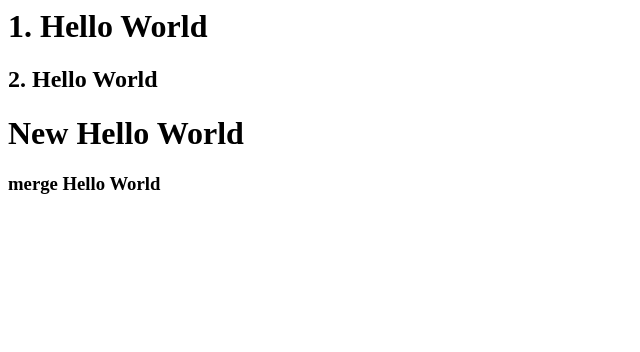
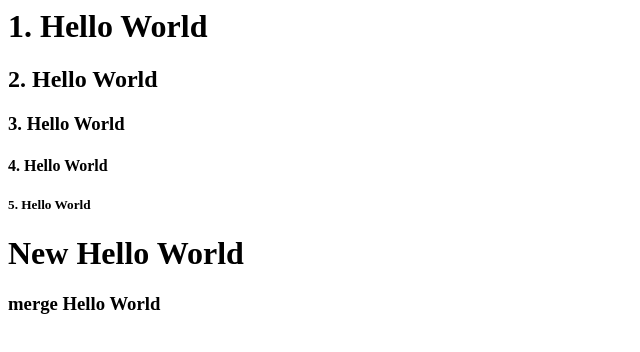
Before and after one commit to creatinewon/OSS_5, a plain HTML site: page index.html in a window 1280 px wide. Shown: the whole page, without its empty margins (0-640 px from the left). Drawn offline with Linux system fonts and the light colour scheme.

Commit message:
tester1 commit

```diff
--- a/index.html
+++ b/index.html
@@ -6,6 +6,9 @@
     <body>
         <h1>1. Hello World</h1>
         <h2>2. Hello World</h2>
+        <h3>3. Hello World</h3>
+        <h4>4. Hello World</h4>
+        <h5>5. Hello World</h5>
 
         <h1>New Hello World</h1>
 
```
